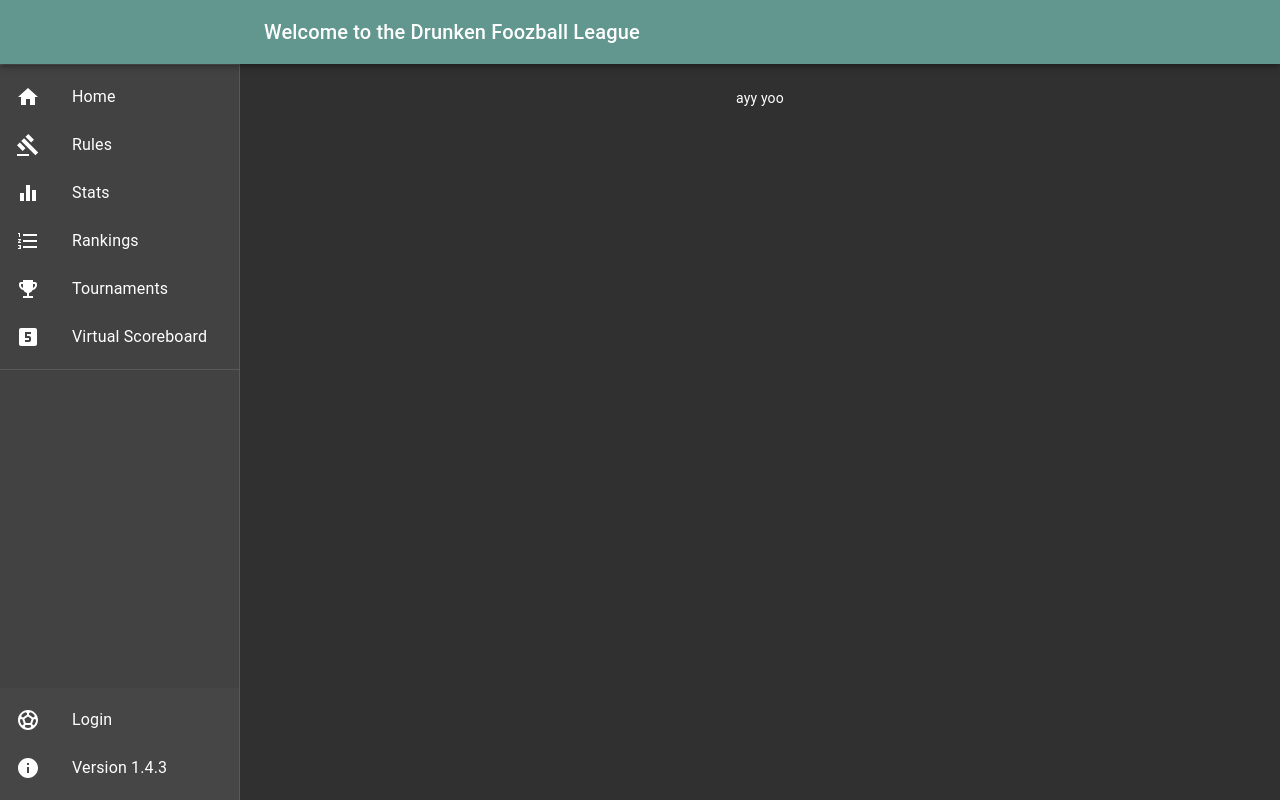
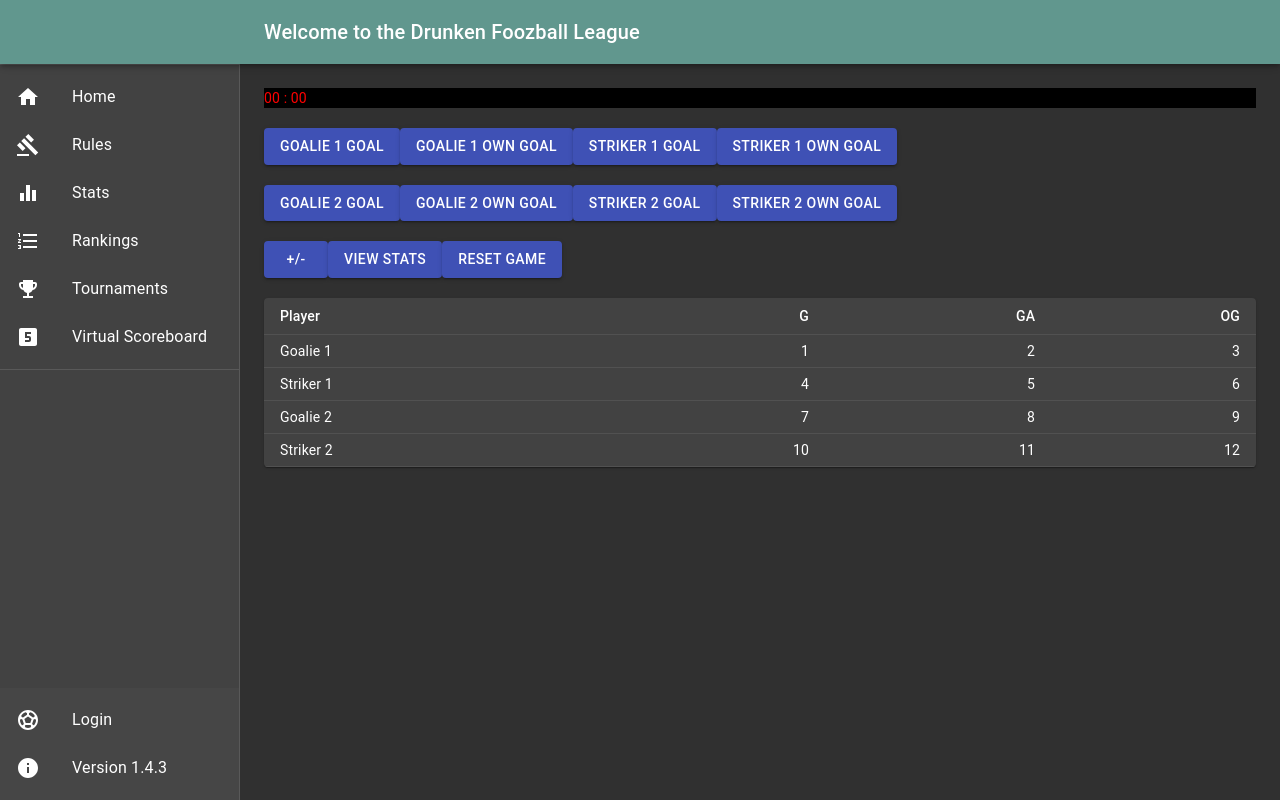
Before and after one commit to frankMazzarella/drunken-foozball-client, a React (Create React App) app: page /scoreboard in a window 1280 px wide. Built offline with nearby package versions, Linux system fonts and the light colour scheme; no server answers.

Commit message:
adding ui components for scoreboard

```diff
--- a/src/scoreboard/Scoreboard.js
+++ b/src/scoreboard/Scoreboard.js
@@ -1,11 +1,146 @@
 import React from 'react';
-import { Grid } from '@material-ui/core';
+import {
+  Button,
+  TableContainer,
+  Table,
+  TableHead,
+  TableRow,
+  TableCell,
+  TableBody,
+  Paper,
+  makeStyles
+} from '@material-ui/core';
 
+const useStyles = makeStyles({
+  table: {
+    minWidth: 650,
+  },
+  scoreboard: {
+    backgroundColor: '#000',
+  },
+  scoreboardText: {
+    color: 'red',
+  }
+});
+
+const rows = [
+  {
+    name: 'Goalie 1',
+    goals: 1,
+    goalsAllowed: 2,
+    ownGoals: 3,
+  },
+  {
+    name: 'Striker 1',
+    goals: 4,
+    goalsAllowed: 5,
+    ownGoals: 6,
+  },
+  {
+    name: 'Goalie 2',
+    goals: 7,
+    goalsAllowed: 8,
+    ownGoals: 9,
+  },
+  {
+    name: 'Striker 2',
+    goals: 10,
+    goalsAllowed: 11,
+    ownGoals: 12,
+  }
+];
 
 export default function Scoreboard() {
+  const classes = useStyles();
+
+  const handleGoalieOneGoalClicked = () => {
+    console.log('goalie 1 goal');
+  }
+
+  const handleGoalieOneOwnGoalClicked = () => {
+    console.log('goalie 1 own goal');
+  }
+
+  const handleStrikerOneGoalClicked = () => {
+    console.log('striker 1 goal');
+  }
+
+  const handleStrikerOneOwnGoalClicked = () => {
+    console.log('striker 1 own goal');
+  }
+
+  const handleGoalieTwoGoalClicked = () => {
+    console.log('goalie 2 goal');
+  }
+
+  const handleGoalieTwoOwnGoalClicked = () => {
+    console.log('goalie 2 own goal');
+  }
+
+  const handleStrikerTwoGoalClicked = () => {
+    console.log('striker 2 goal');
+  }
+
+  const handleStrikerTwoOwnGoalClicked = () => {
+    console.log('striker 2 own goal');
+  }
+
+  const handlePlusMinusClicked = () => {
+    console.log('plus minus');
+  }
+
+  const handleViewStatsClicked = () => {
+    console.log('view stats');
+  }
+
+  const handleResetGameClicked = () => {
+    console.log('reset game');
+  }
+
   return (
-    <Grid container direction="column" alignItems="center">
-      ayy yoo
-    </Grid>
+    <>
+      <div className={classes.scoreboard}>
+        <span className={classes.scoreboardText}>00 : 00</span>
+      </div>
+      <br />
+      <Button variant="contained" onClick={handleGoalieOneGoalClicked} color="primary">Goalie 1 Goal</Button>
+      <Button variant="contained" onClick={handleGoalieOneOwnGoalClicked} color="primary">Goalie 1 Own Goal</Button>
+      <Button variant="contained" onClick={handleStrikerOneGoalClicked} color="primary">Striker 1 Goal</Button>
+      <Button variant="contained" onClick={handleStrikerOneOwnGoalClicked} color="primary">Striker 1 Own Goal</Button>
+      <br /><br />
+      <Button variant="contained" onClick={handleGoalieTwoGoalClicked} color="primary">Goalie 2 Goal</Button>
+      <Button variant="contained" onClick={handleGoalieTwoOwnGoalClicked} color="primary">Goalie 2 Own Goal</Button>
+      <Button variant="contained" onClick={handleStrikerTwoGoalClicked} color="primary">Striker 2 Goal</Button>
+      <Button variant="contained" onClick={handleStrikerTwoOwnGoalClicked} color="primary">Striker 2 Own Goal</Button>
+      <br /><br />
+      <Button variant="contained" onClick={handlePlusMinusClicked} color="primary">+/-</Button>
+      <Button variant="contained" onClick={handleViewStatsClicked} color="primary">View Stats</Button>
+      <Button variant="contained" onClick={handleResetGameClicked} color="primary">Reset Game</Button>
+      <br /><br />
+      <TableContainer component={Paper}>
+        <Table className={classes.table} size="small" aria-label="a dense table">
+          <TableHead>
+            <TableRow>
+              <TableCell>Player</TableCell>
+              <TableCell align="right">G</TableCell>
+              <TableCell align="right">GA</TableCell>
+              <TableCell align="right">OG</TableCell>
+            </TableRow>
+          </TableHead>
+          <TableBody>
+            {rows.map((row) => (
+              <TableRow key={row.name}>
+                <TableCell component="th" scope="row">
+                  {row.name}
+                </TableCell>
+                <TableCell align="right">{row.goals}</TableCell>
+                <TableCell align="right">{row.goalsAllowed}</TableCell>
+                <TableCell align="right">{row.ownGoals}</TableCell>
+              </TableRow>
+            ))}
+          </TableBody>
+        </Table>
+      </TableContainer>
+    </>
   );
 }
```
